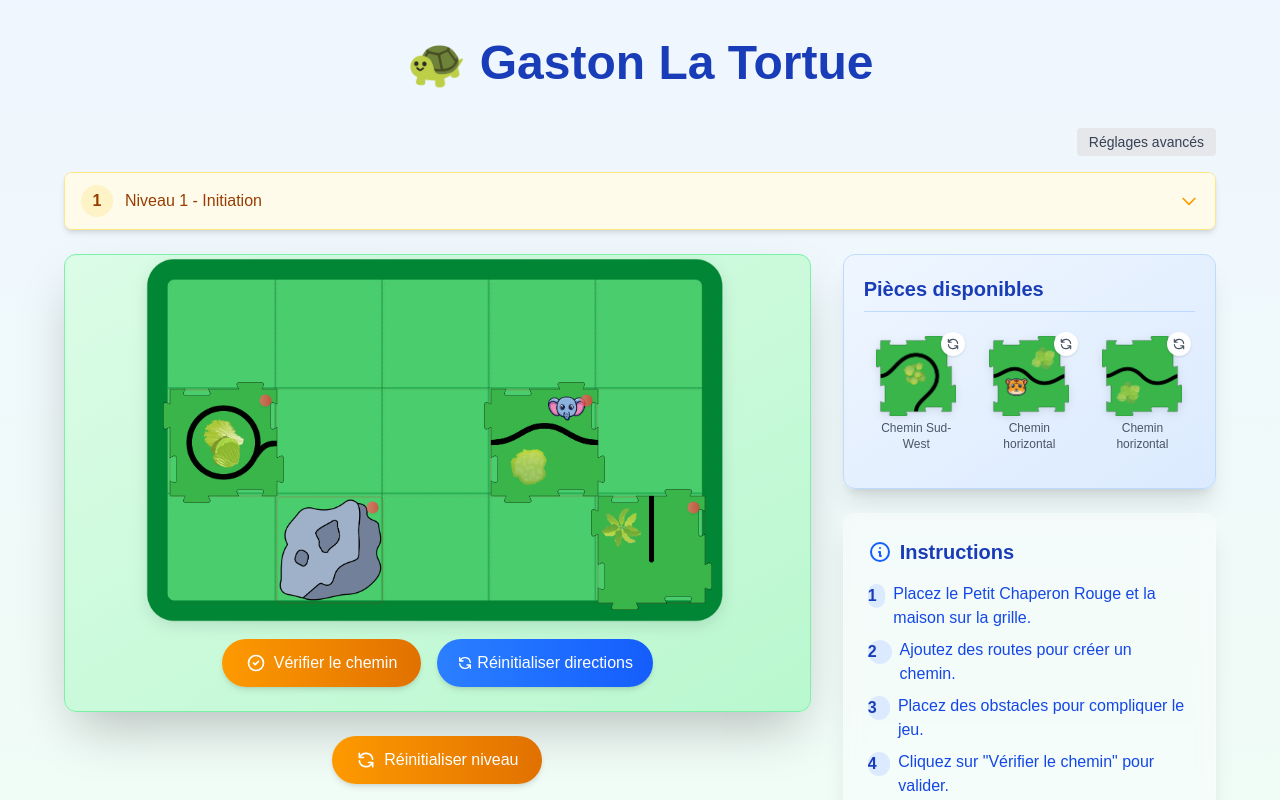
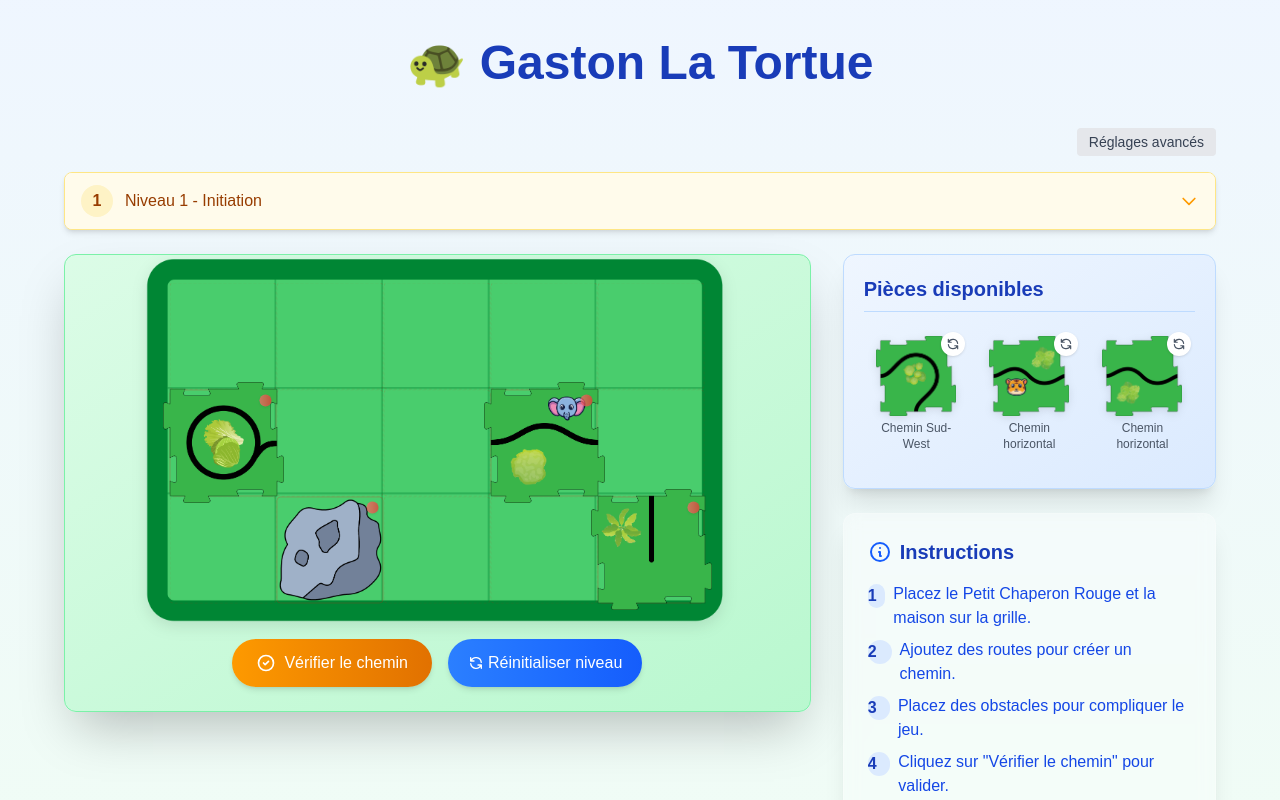
Before and after one commit to Nathan-lama/watigaston, a Next.js app: page / in a window 1280 px wide. Shown: the top 800 px of the page. Built offline with nearby package versions, Linux system fonts and the light colour scheme.

Commit message:
réinitialisé

```diff
--- a/app/page.tsx
+++ b/app/page.tsx
@@ -566,19 +566,9 @@ export default function Home() {
                 boardImage={currentLevel.boardImage}
                 onPiecePlaced={handlePiecePlaced}
                 onPieceRemoved={handlePieceRemoved}
+                handleResetGrid={handleResetGrid} // Pass the function as a prop
               />
 
-              <div className="mt-6 flex gap-4 justify-center">
-                <button
-                  onClick={handleResetGrid}
-                  className="btn-primary flex items-center"
-                >
-                  <svg xmlns="http://www.w3.org/2000/svg" className="h-5 w-5 mr-2" fill="none" viewBox="0 0 24 24" stroke="currentColor">
-                    <path strokeLinecap="round" strokeLinejoin="round" strokeWidth={2} d="M4 4v5h.582m15.356 2A8.001 8.001 0 004.582 9m0 0H9m11 11v-5h-.581m0 0a8.003 8.003 0 01-15.357-2m15.357 2H15" />
-                  </svg>
-                  Réinitialiser niveau
-                </button>
-              </div>
             </div>
 
             <div className="md:w-1/3">
--- a/components/GameBoard.tsx
+++ b/components/GameBoard.tsx
@@ -17,6 +17,7 @@ interface GameBoardProps {
   boardImage?: string; // Nouvelle prop pour l'image du plateau
   onPiecePlaced?: (pieceType: string) => void;   // Nouvelle prop
   onPieceRemoved?: (pieceType: string) => void;  // Nouvelle prop
+  handleResetGrid: () => void; // Add the prop
 }
 
 const GameBoard = ({
@@ -30,6 +31,7 @@ const GameBoard = ({
   boardImage = '/Board-lvl1.png',
   onPiecePlaced,
   onPieceRemoved,
+  handleResetGrid, // Add the prop
 }: GameBoardProps) => {
   const [boardWidth, setBoardWidth] = useState(0);
   const [boardHeight, setBoardHeight] = useState(0);
@@ -357,13 +359,13 @@ const GameBoard = ({
         </button>
 
         <button
-          onClick={resetAllDirectionsToDefault}
+          onClick={handleResetGrid} // Use the prop here
           className="btn-secondary flex items-center"
         >
           <svg xmlns="http://www.w3.org/2000/svg" className="h-4 w-4 mr-1" fill="none" viewBox="0 0 24 24" stroke="currentColor">
             <path strokeLinecap="round" strokeLinejoin="round" strokeWidth={2} d="M4 4v5h.582m15.356 2A8.001 8.001 0 004.582 9m0 0H9m11 11v-5h-.581m0 0a8.003 8.003 0 01-15.357-2m15.357 2H15" />
           </svg>
-          Réinitialiser directions
+          Réinitialiser niveau
         </button>
       </div>
     </div>
```
